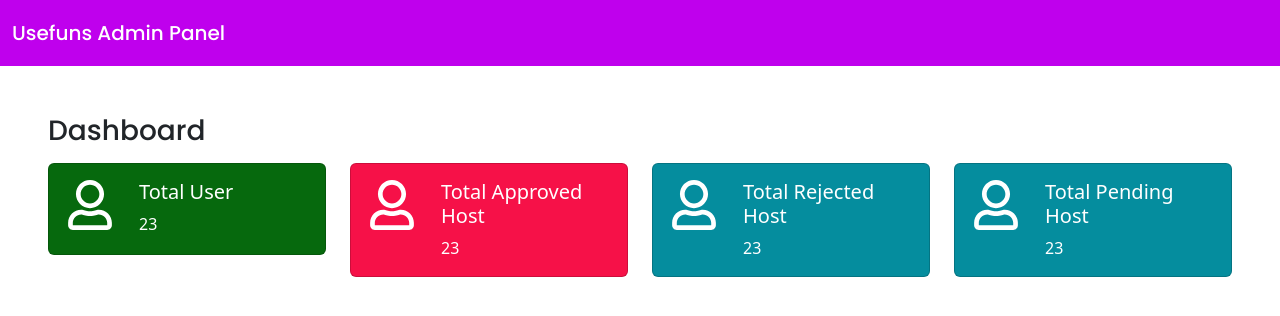
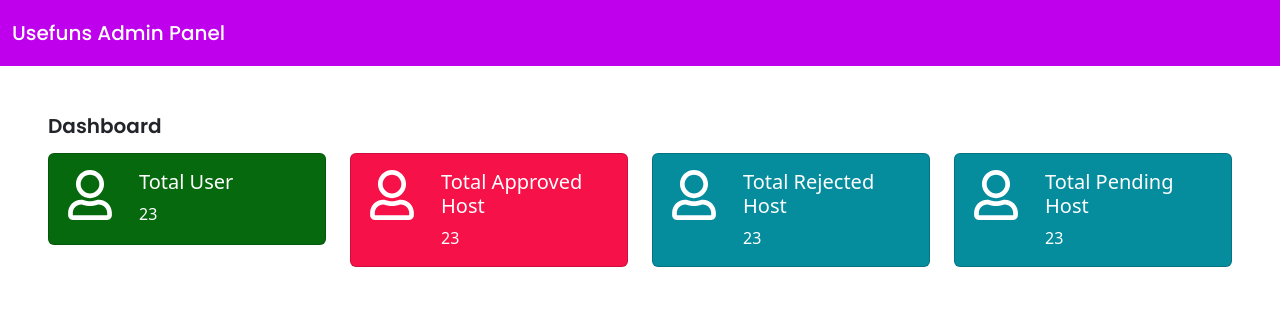
Before and after one commit to Avverma9/Use2fun, a React (Create React App) app: page / in a window 1280 px wide. Shown: the top 316 px of the page. Built offline with nearby package versions, Linux system fonts and the light colour scheme.

Commit message:
update Dashboard.jsx and src/index.css

```diff
--- a/src/Components/Dashboard/Dashboard.jsx
+++ b/src/Components/Dashboard/Dashboard.jsx
@@ -5,7 +5,7 @@ import "./Dashboard.css";
 const Dashboard = () => {
   return (
     <>
-      <h3 className="_title">Dashboard</h3>
+      <h5 className="_title">Dashboard</h5>
       <div className="row">
         <div className="col-sm-3 mb-3 mb-sm-0">
           <div className="card card-1">
--- a/src/index.css
+++ b/src/index.css
@@ -7,4 +7,5 @@
 ._title {
   font-family: "Poppins", sans-serif;
   margin-bottom: 15px;
+  font-weight: 600;
 }
```
